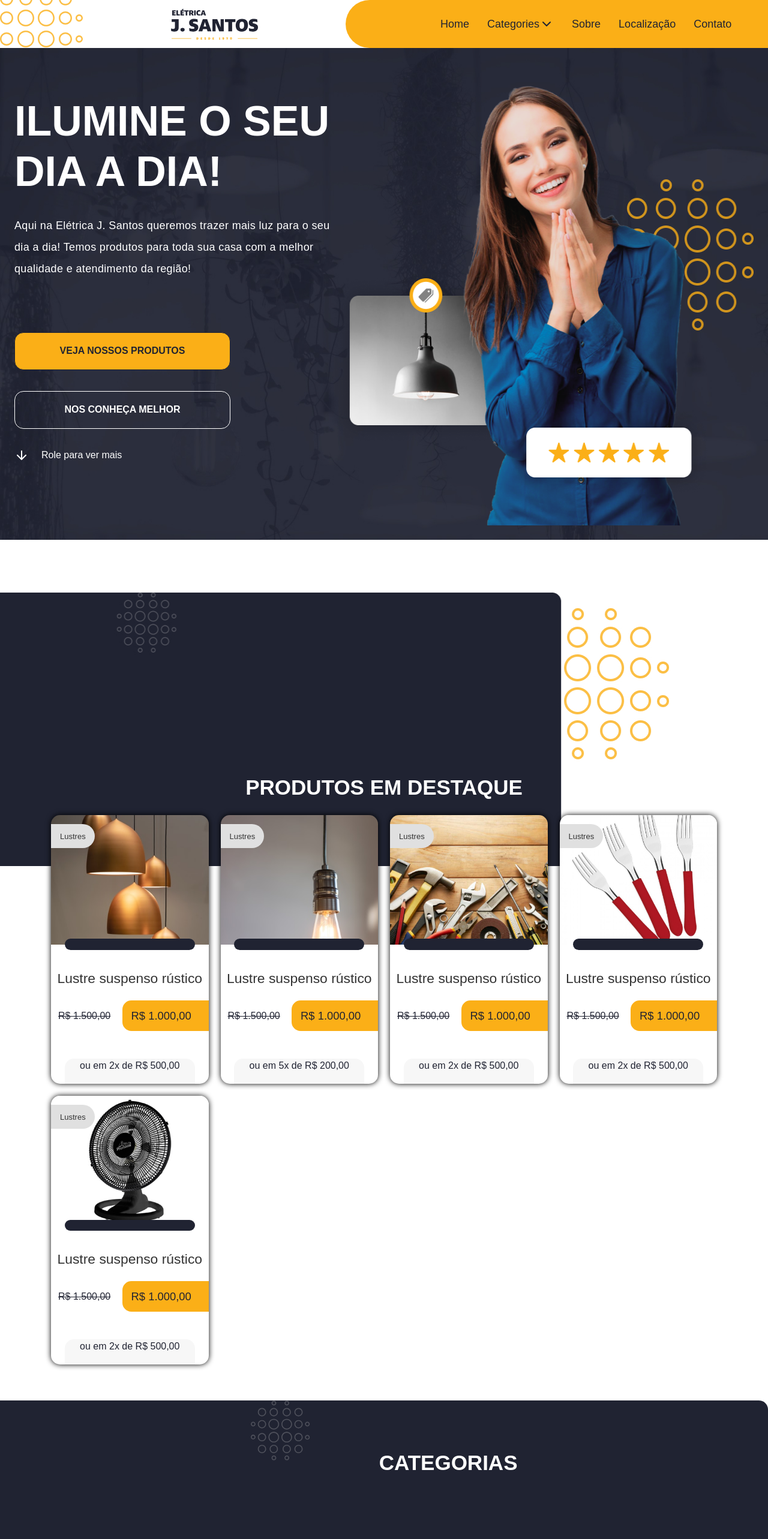
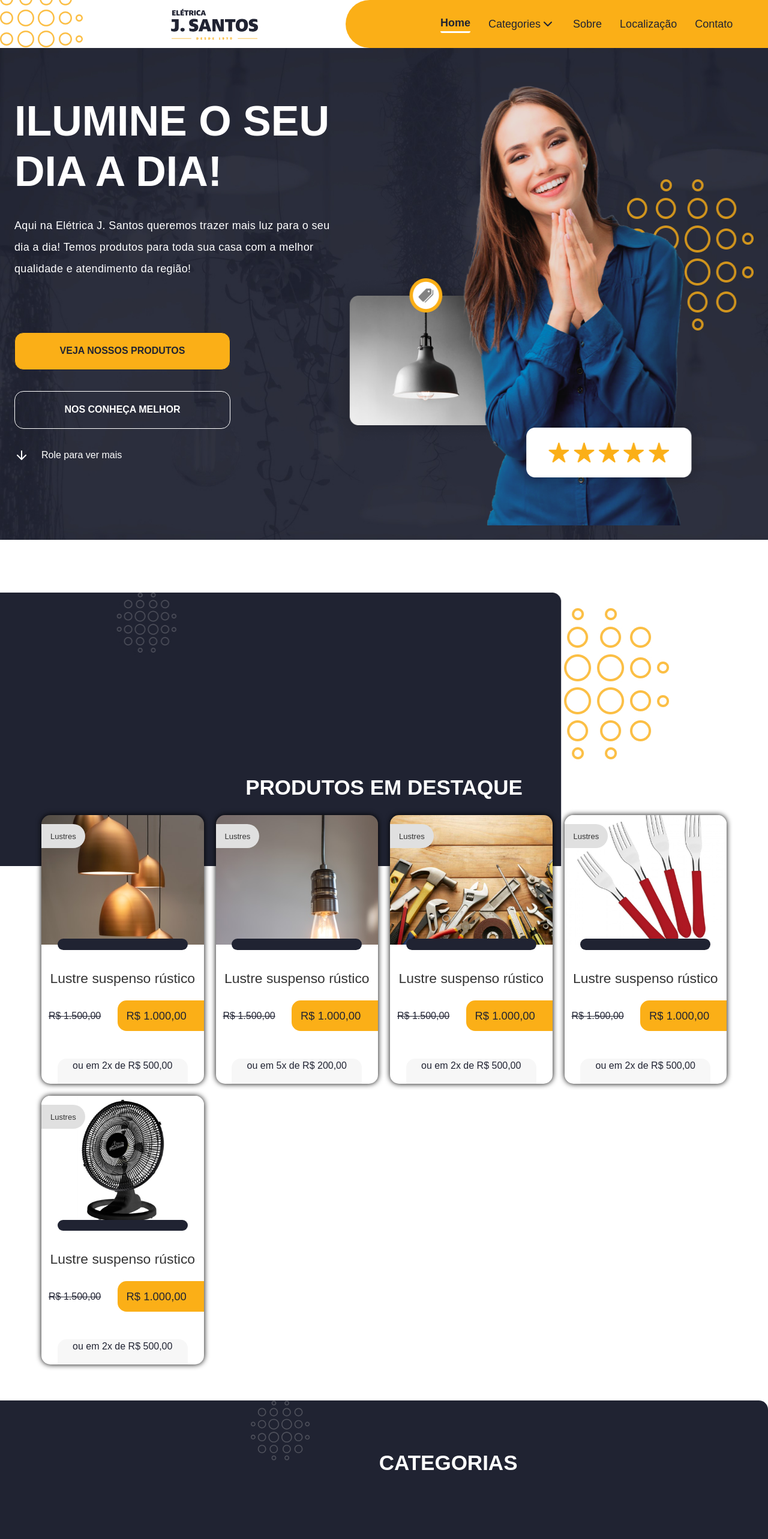
Before and after one commit to joaoSouza-js/Eletricas-J.Santos, a React (Vite) app: page / in a window 1280 px wide. Shown: the top 2566 px of the page at 60% size. Built offline with nearby package versions, Linux system fonts and the light colour scheme; a web font is replaced by a local one.

Commit message:
feat(add more style in navigatorComponent

```diff
--- a/src/components/CategoryCard/index.tsx
+++ b/src/components/CategoryCard/index.tsx
@@ -11,7 +11,11 @@ export function CategoryCard({category,imageUrl}: CategoryCardProps){
         <CategoryCardContainer>
             <span>{category}</span>
             <div>
-                <img src={imageUrl} alt={`ilustração para a catgoria de  productos: ${category}`} />
+                <img
+                    src={imageUrl}
+                    alt={`ilustração para a catgoria de  productos: ${category}`}
+                    title={`ilustração para a catgoria de  productos: ${category}`}
+                />
 
             </div>
 
--- a/src/components/Footer/styles.ts
+++ b/src/components/Footer/styles.ts
@@ -68,5 +68,16 @@ export  const Copyright = styled('div', {
     paddingTop: '2.31rem',
     paddingBottom: '1.56rem',
     marginTop: '5.56rem',
-    borderTop: '1px solid $yellow400'
+    borderTop: '1px solid $yellow400',
+
+
+    '@media (max-width: 720px)': {
+        '& > span': {
+            display: 'inline-block',
+
+            width: '100%',
+            maxWidth: '65%'
+
+        }
+    }
 })
--- a/src/components/Header/styles.ts
+++ b/src/components/Header/styles.ts
@@ -52,6 +52,14 @@ export const HeaderNavigator = styled('nav', {
         borderRadius: 0,
     },
 
+    '& > a:nth-of-type(1)': {
+        fontWeight: 'bold',
+        borderBottom: '3px solid $white',
+        borderRadius: '3px'
+
+    },
+
+
     '& > a': {
         cursor:'pointer',
         fontSize: '1.125rem',
--- a/src/pages/Home/styles.tsx
+++ b/src/pages/Home/styles.tsx
@@ -143,7 +143,7 @@ export const Products = styled('section', {
     margin: '0 auto',
     marginTop: '1.56rem',
     maxWidth: '74.375rem',
-    padding: '0 2.5rem',
+    padding: '0 1.5rem',
     gridTemplateColumns: 'repeat(auto-fill, minmax(16.2rem, 1fr))',
     gap: '1.25rem' ,
 
@@ -151,7 +151,7 @@ export const Products = styled('section', {
         display: 'flex',
         alignItems: 'center',
         flexDirection: 'column',
-
+        padding: '0 3rem',
 
         gridTemplateColumns: '1fr 1fr'
     },
```
